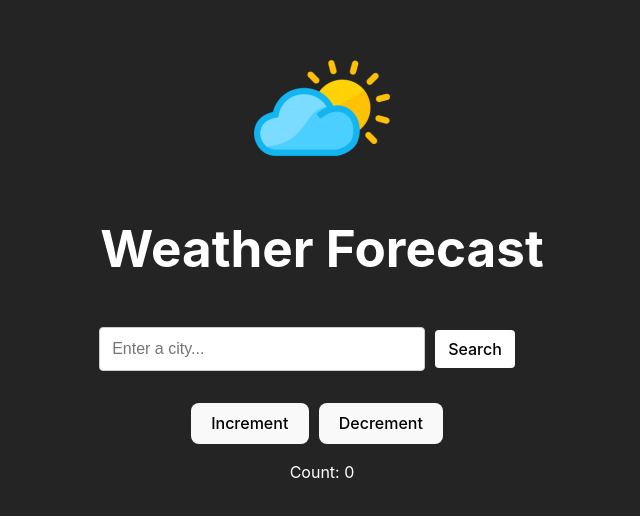
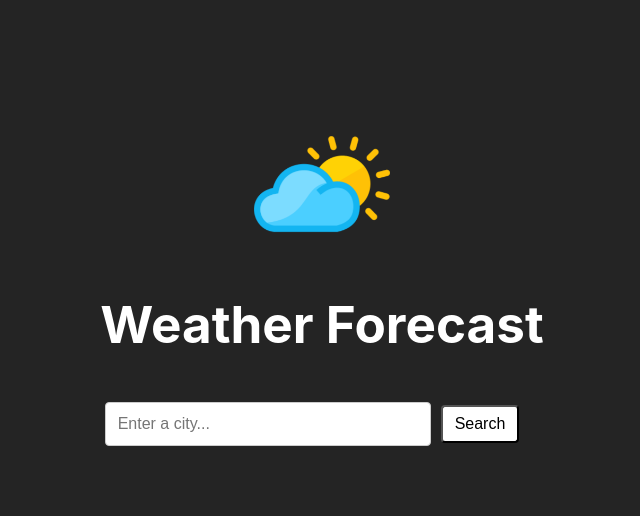
Before and after one commit to ayarcia1/React-Weather-App, a React (Vite) app: page / in a window 1280 px wide. Shown: the part 116-632 px from the top of the page, without its empty margins (318-958 px from the left). Built offline with nearby package versions, Linux system fonts and the light colour scheme.

Commit message:
Fixed API call bug, converted Kelvin to Fahrenheit

```diff
--- a/src/App.jsx
+++ b/src/App.jsx
@@ -1,27 +1,14 @@
-import { useState } from 'react'
-import SearchBar from './components/SearchBar'
+import CitySearch from './components/CitySearch'
 import weatherLogo from './images/weather-icon.png'
 import './App.css'
 
 function App() {
-  const [count, setCount] = useState(0)
 
   return (
     <>
       <img src={weatherLogo} className="logo" alt="Weather Logo"/>
       <h1>Weather Forecast</h1>
-      <SearchBar />
-      <div className="card">
-        <button onClick={() => setCount((count) => count + 1)}>
-          Increment
-        </button>
-        <button onClick={() => setCount((count) => count - 1)}>
-          Decrement
-        </button>
-        <p className="counter">
-          Count: {count}
-        </p>
-      </div>
+      <CitySearch />
     </>
   )
 }
--- a/src/components/SearchBar.css
+++ b/src/components/CitySearch.css
@@ -1,4 +1,4 @@
-.search-bar-container {
+  .search-bar-container {
     display: flex;
     align-items: center;
     justify-content: center;
@@ -35,6 +35,14 @@
     border-color: #646cff;
   }
 
+  .weather-data-container {
+    display: flex;
+    align-items: center;
+    justify-content: center;
+    margin-top: 10px;
+    user-select: none;
+  }
+
   .weather-data {
     margin-top: 20px;
   }
--- a/src/components/SearchBar.jsx
+++ b/src/components/CitySearch.jsx
@@ -1,8 +1,8 @@
 import React, { useState } from 'react';
 import axios from 'axios';
-import './searchBar.css';
+import './CitySearch.css';
 
-const SearchBar = () => {
+const CitySearch = () => {
   const [city, setCity] = useState('');
   const [weatherData, setWeatherData] = useState(null);
   const [loading, setLoading] = useState(false);
@@ -20,21 +20,31 @@ const SearchBar = () => {
     setError(null);
 
     const API_KEY = 'a201bc36c51d274cc556ad6f3afda5da';
-    const url = `https://api.openweathermap.org/data/2.5/weather?q=${city}&appid=${a201bc36c51d274cc556ad6f3afda5da}`;
+    const url = `https://api.openweathermap.org/data/2.5/weather?q=${city}&APPID=a201bc36c51d274cc556ad6f3afda5da`;
 
     axios
       .get(url)
       .then((response) => {
-        setWeatherData(response.data);
+        const temperatureCelsius = response.data.main.temp - 273.15;
+        const temperatureFahrenheit = (temperatureCelsius * 9) / 5 + 32;
+        const modifiedResponse = {
+          ...response.data,
+          main: {
+            ...response.data.main,
+            temp: temperatureFahrenheit.toFixed(2),
+          },
+        };
+        setWeatherData(modifiedResponse);
         setLoading(false);
       })
       .catch((error) => {
-        setError('An error occurred. Please try again.');
+        setError('An error occurred. Please enter a valid city.');
         setLoading(false);
       });
   };
 
   return (
+    <>
     <div className="search-bar-container">
       <form className="search-bar-form" onSubmit={handleFormSubmit}>
         <input
@@ -50,15 +60,18 @@ const SearchBar = () => {
       </form>
       {loading && <p>Loading...</p>}
       {error && <p className="error-message">{error}</p>}
+    </div>
+    <div className='weather-data-container'>
       {weatherData && (
         <div className="weather-data">
           <h2>{weatherData.name}</h2>
-          <p>Temperature: {weatherData.main.temp}°C</p>
+          <p>Temperature: {weatherData.main.temp}°F</p>
           <p>Weather: {weatherData.weather[0].description}</p>
         </div>
       )}
     </div>
+    </>
   );
 };
 
-export default SearchBar;
+export default CitySearch;
--- a/src/index.css
+++ b/src/index.css
@@ -29,23 +29,3 @@ h1 {
   font-size: 3.2em;
   line-height: 1.1;
 }
-
-button {
-  border-radius: 8px;
-  border: 1px solid transparent;
-  padding: 0.6em 1.2em;
-  font-size: 1em;
-  font-weight: 500;
-  font-family: inherit;
-  background-color: #f9f9f9;
-  cursor: pointer;
-  transition: border-color 0.25s;
-  margin-right: 10px;
-}
-button:hover {
-  border-color: #646cff;
-}
-button:focus,
-button:focus-visible {
-  outline: 4px auto -webkit-focus-ring-color;
-}
```
